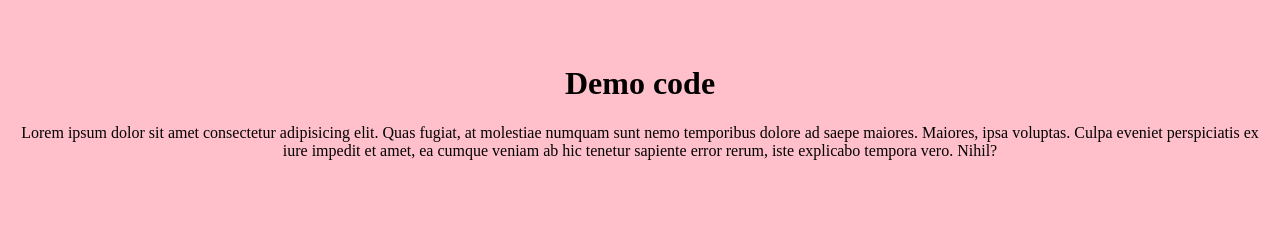
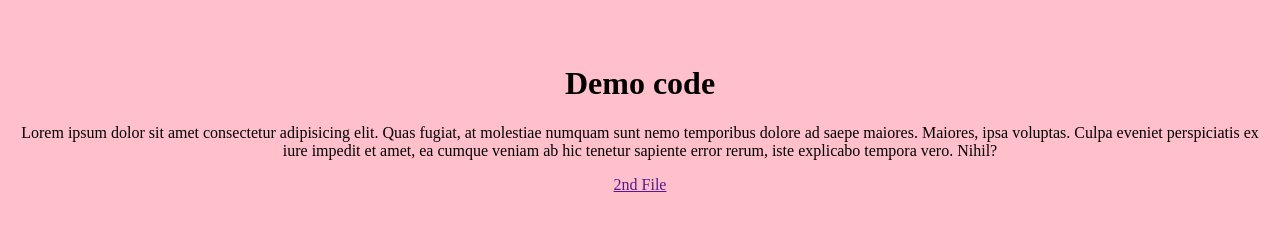
Before and after one commit to ifrah002/My-Portfolio, a plain HTML site: page index.html in a window 1280 px wide. Drawn offline with Linux system fonts and the light colour scheme.

Commit message:
Update index.html

```diff
--- a/index.html
+++ b/index.html
@@ -10,7 +10,7 @@
     <center><h1>Demo code</h1></center>
 <center><p>Lorem ipsum dolor sit amet consectetur adipisicing elit. Quas fugiat, at molestiae numquam sunt nemo temporibus dolore ad saepe maiores. Maiores, ipsa voluptas. Culpa eveniet perspiciatis ex iure impedit et amet, ea cumque veniam ab hic tenetur sapiente error rerum, iste explicabo tempora vero. Nihil?</p></center>
 
-
+<center><a href=""Portfolio.html>2nd File</a></center>
 
 
 
```
